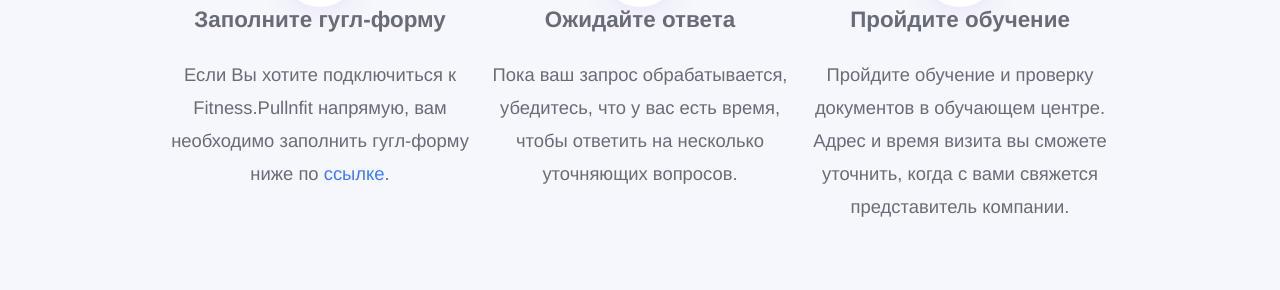
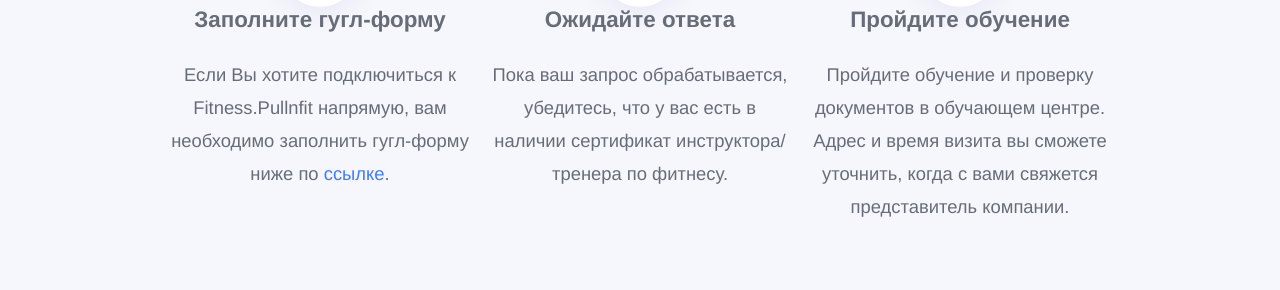
Before and after one commit to RakhimyanTim/fitness.github.io, a Jekyll site: the page built from pages/how-it-works.html, in a window 1280 px wide. Shown: the part 397-687 px from the top of the page. Built offline with Jekyll 4.4.1, drawn with Linux system fonts in a browser that asks for light colours; some web fonts are replaced.

Commit message:
Update how-it-works.html

```diff
--- a/pages/how-it-works.html
+++ b/pages/how-it-works.html
@@ -15,7 +15,7 @@
   	<li>
 		<i class="material-icons">looks_two</i>
 		<h4>Ожидайте ответа</h4>
-		<p>Пока ваш запрос обрабатывается, убедитесь, что у вас есть время, чтобы ответить на несколько уточняющих вопросов.</p>
+		<p>Пока ваш запрос обрабатывается, убедитесь, что у вас есть в наличии сертификат инструктора/тренера по фитнесу.</p>
 	</li>
   	<li>
 		<i class="material-icons">looks_3</i>
```
